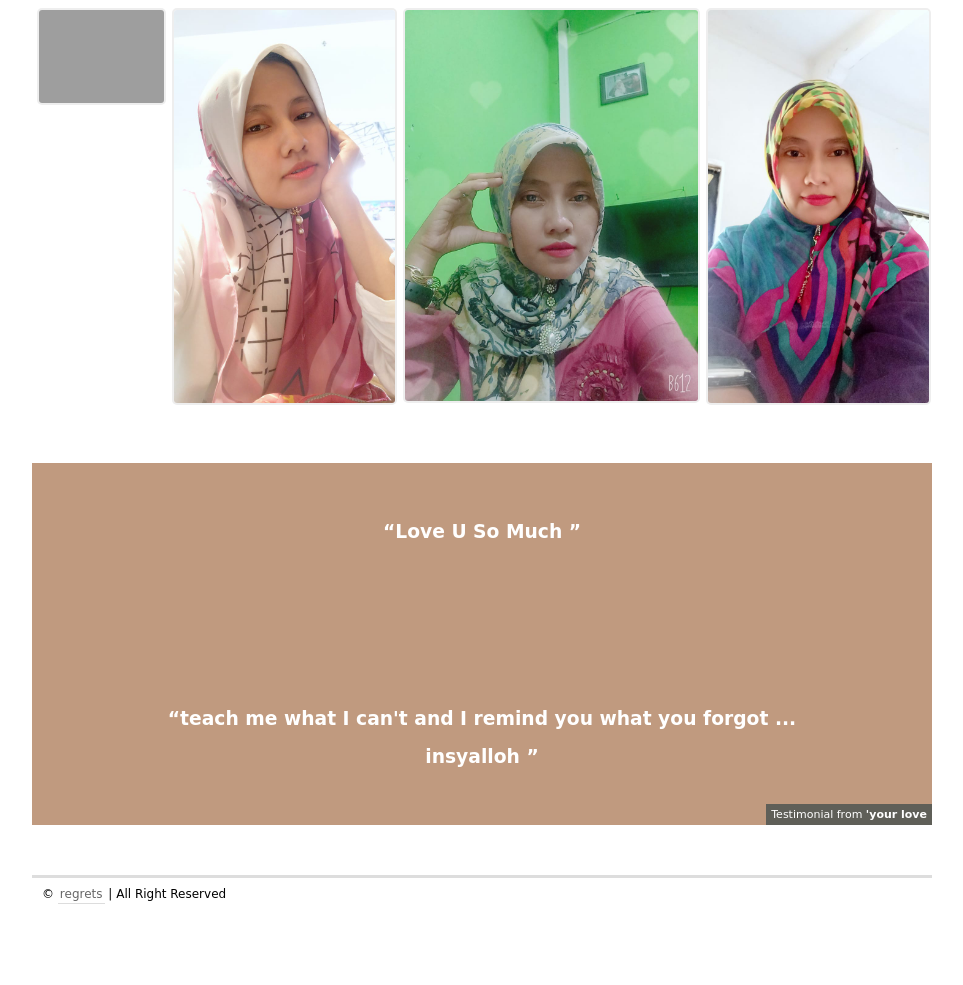
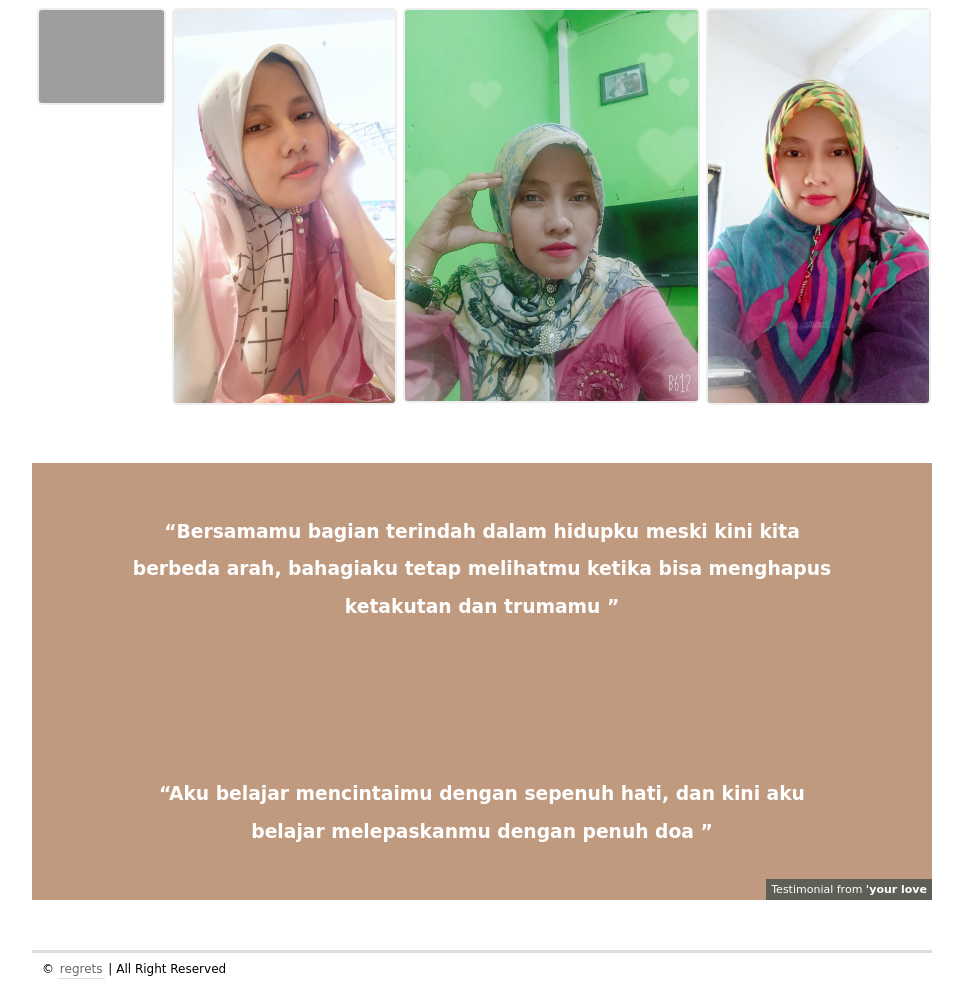
Before and after one commit to arkhanjarifatoni/ELOK-ZAKIYA, a plain HTML site: page index.html in a window 1280 px wide. Shown: the part 1436-2421 px from the top of the page, without its empty margins (166-1129 px from the left). Before the commit the page ends 2346 px from the top, so only its background shows below. Drawn offline with Linux system fonts and the light colour scheme; grey boxes are pictures that could not be loaded; a web font is replaced by a local one.

Commit message:
index.html
Signed-off-by: arkhanjarifatoni <64120111+arkhanjarifatoni@users.noreply.github.com>

```diff
--- a/index.html
+++ b/index.html
@@ -18,7 +18,7 @@
 			<img src="img/logo2xx.png" alt="">
 			<h1>Elok Zaki</h1>
 			<span id="jobdesc">
-				always be love you insyalloh..
+				always be love you dengan caraq untuk tetap bisa menjagamu
 			</span>
 		</header>
 		<div id="overlay"></div>
@@ -54,13 +54,11 @@
 		<div class="box"><a href="images/4.jpg" title="Elok zaki"><img src="images/4.jpg" alt=""></a></div>
 		<div class="box"><a href="images/5.jpg" title="Elok zaki"><img src="images/5.jpg" alt=""></a></div>
 	</div>
-
 	<aside class="testimonial">
 		<span>Testimonial from <strong>'your love</strong></span>
-		<h3>Love U So Much</h3>
-		<h3>teach me what I can't and I remind you what you forgot ... insyalloh</h3>
+		<h3>Bersamamu bagian terindah dalam hidupku meski kini kita berbeda arah, bahagiaku tetap melihatmu ketika bisa menghapus ketakutan dan trumamu</h3>
+		<h3>Aku belajar mencintaimu dengan sepenuh hati, dan kini aku belajar melepaskanmu dengan penuh doa</h3>
 	</aside>
-
 	<footer>
 		<div class="content">
 			<div class="box">&copy; <a href="chEe">regrets</a> | All Right Reserved</div>
```
